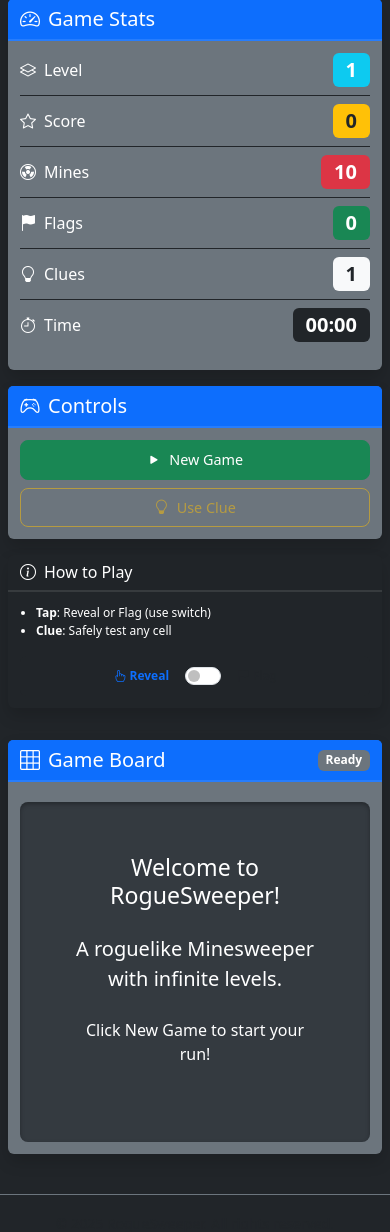
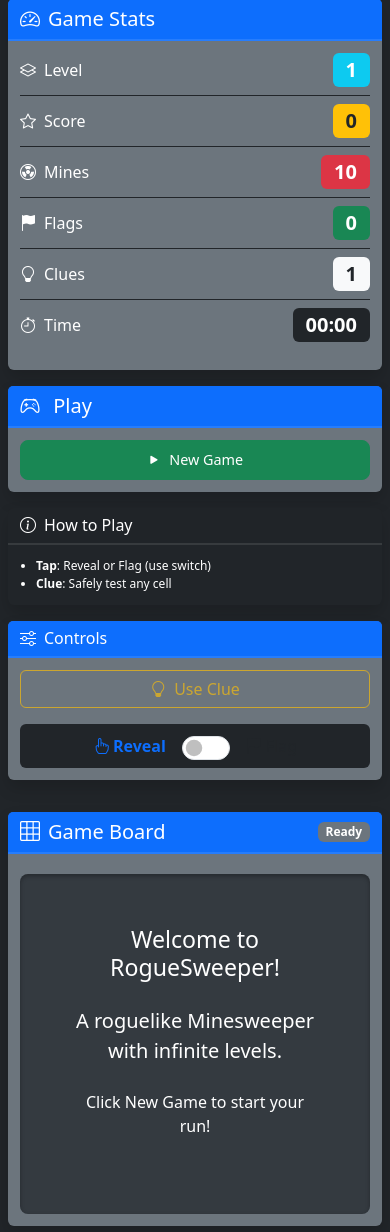
Before and after one commit to ozankaya4/minesweeper, a Django app: page / in a window 390 px wide. Shown: the part 89-1321 px from the top of the page. Run offline with Django 5.2, Linux system fonts and the light colour scheme; the visitor is signed in with stand-in values (Sample User, id 1).

Commit message:
Reorganize mobile layout: separate Controls section with Clue + Switch, rename main section to Play

```diff
--- a/game/templates/game/index.html
+++ b/game/templates/game/index.html
@@ -63,11 +63,13 @@
                 </div>
             </div>
 
-            <!-- Controls -->
+            <!-- Controls (Desktop) / Play (Mobile) -->
             <div class="card bg-secondary text-white shadow mt-3">
                 <div class="card-header bg-primary">
                     <h5 class="mb-0">
-                        <i class="bi bi-controller me-2"></i>{% trans "Controls" %}
+                        <i class="bi bi-controller me-2"></i>
+                        <span class="d-none d-md-inline">{% trans "Controls" %}</span>
+                        <span class="d-inline d-md-none">{% trans "Play" %}</span>
                     </h5>
                 </div>
                 <div class="card-body">
@@ -77,8 +79,8 @@
                             <i class="bi bi-play-fill me-2"></i>{% trans "New Game" %}
                         </button>
 
-                        <!-- Use Clue Button (Toggle) -->
-                        <button id="btn-clue" class="btn btn-outline-warning btn-lg" disabled>
+                        <!-- Use Clue Button (Desktop only - moved to Controls section on mobile) -->
+                        <button id="btn-clue" class="btn btn-outline-warning btn-lg d-none d-md-block" disabled>
                             <i class="bi bi-lightbulb me-2"></i>{% trans "Use Clue" %}
                         </button>
 
@@ -119,21 +121,37 @@
                             <li><strong>{% trans "Clue" %}</strong>: {% trans "Safely test any cell" %}</li>
                         </ul>
                     </div>
-                    <!-- Mobile Controls -->
+                    <!-- Mobile Instructions -->
                     <div class="d-block d-md-none">
-                        <ul class="mb-2 ps-3">
+                        <ul class="mb-0 ps-3">
                             <li><strong>{% trans "Tap" %}</strong>: {% trans "Reveal or Flag (use switch)" %}</li>
                             <li><strong>{% trans "Clue" %}</strong>: {% trans "Safely test any cell" %}</li>
                         </ul>
+                    </div>
+                </div>
+            </div>
+
+            <!-- Mobile Controls Section (only visible on mobile) -->
+            <div class="card bg-secondary text-white shadow mt-3 d-block d-md-none">
+                <div class="card-header bg-primary">
+                    <h6 class="mb-0">
+                        <i class="bi bi-sliders me-2"></i>{% trans "Controls" %}
+                    </h6>
+                </div>
+                <div class="card-body">
+                    <!-- Use Clue Button (Mobile) -->
+                    <button id="btn-clue-mobile" class="btn btn-outline-warning w-100 mb-3" disabled>
+                        <i class="bi bi-lightbulb me-2"></i>{% trans "Use Clue" %}
+                    </button>
+
                     <!-- Mobile Flag Mode Switch -->
-                        <div id="flag-mode-toggle" class="mt-3 p-2 bg-dark rounded">
+                    <div id="flag-mode-toggle" class="p-2 bg-dark rounded">
                         <div class="d-flex align-items-center justify-content-center gap-3">
                             <span class="text-primary fw-bold"><i class="bi bi-hand-index me-1"></i>{% trans "Reveal" %}</span>
                             <div class="form-check form-switch m-0">
                                 <input class="form-check-input" type="checkbox" role="switch" id="flag-mode-switch" style="width: 3em; height: 1.5em; cursor: pointer;">
                             </div>
                             <span id="flag-mode-label" class="text-muted"><i class="bi bi-flag-fill me-1"></i>{% trans "Flag" %}</span>
-                            </div>
                         </div>
                     </div>
                 </div>
```
Also changed, not shown: game/static/game/js/game.js (+10 -0 lines), locale/tr/LC_MESSAGES/django.po. Lines whose indentation alone changed are shown as unchanged.
